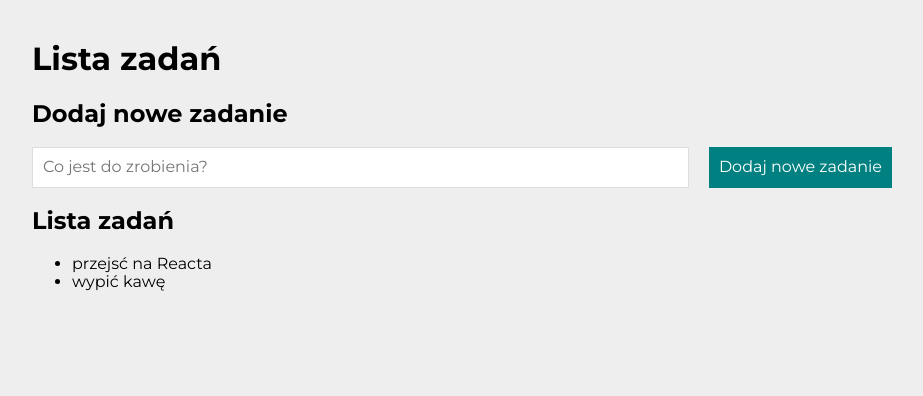
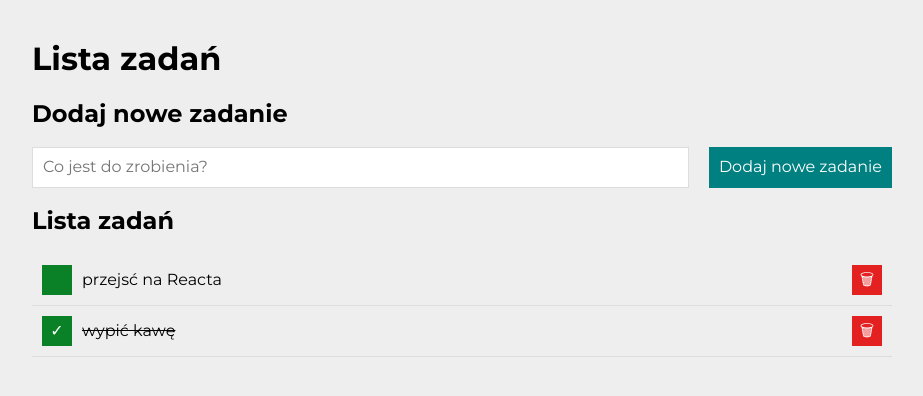
Before and after one commit to mg-wiewiora/to-do-list-react, a React (Create React App) app: page / in a window 1280 px wide. Shown: the top 396 px of the page, without its empty margins (178-1101 px from the left). Built offline with nearby package versions, Linux system fonts and the light colour scheme.

Commit message:
const List modified

```diff
--- a/src/List/index.js
+++ b/src/List/index.js
@@ -1,3 +1,5 @@
+import "./style.css"
+
 const List = (props) => (
   <ul className="list">
     {props.tasks.map((task) => (
@@ -7,7 +9,17 @@ const List = (props) => (
           task.done && props.hideDone ? " list__taskBody--hidden" : ""
         }`}
       >
-        {task.content}
+        <button className={`list__taskButton list__taskButton--checkMark`}>
+          {task.done ? "✓" : ""}
+        </button>
+        <span className={`list__taskContent${
+          task.done ? " list__taskContent--done" : ""
+        }`}>
+          {task.content}
+        </span>
+        <button className="list__taskButton list__taskButton--delete">
+          🗑
+        </button>
       </li>
     ))}
   </ul>
```
